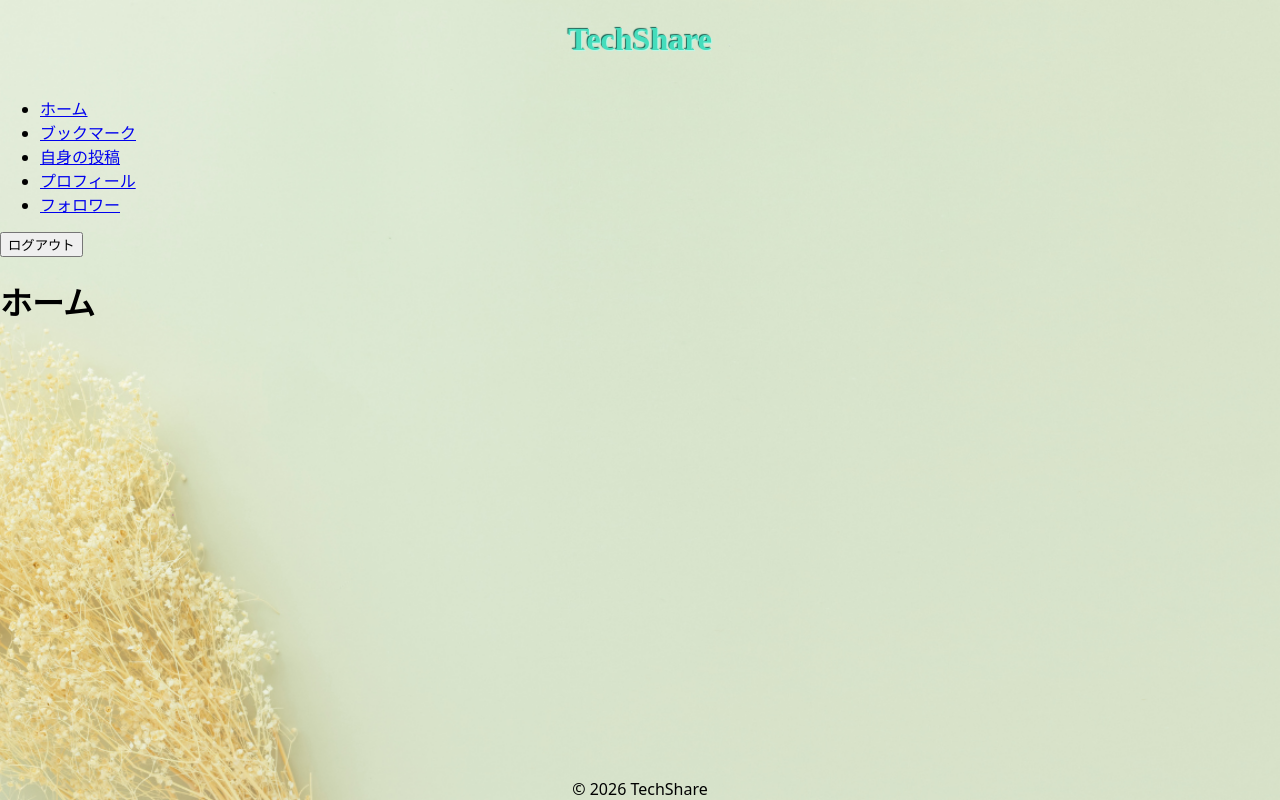
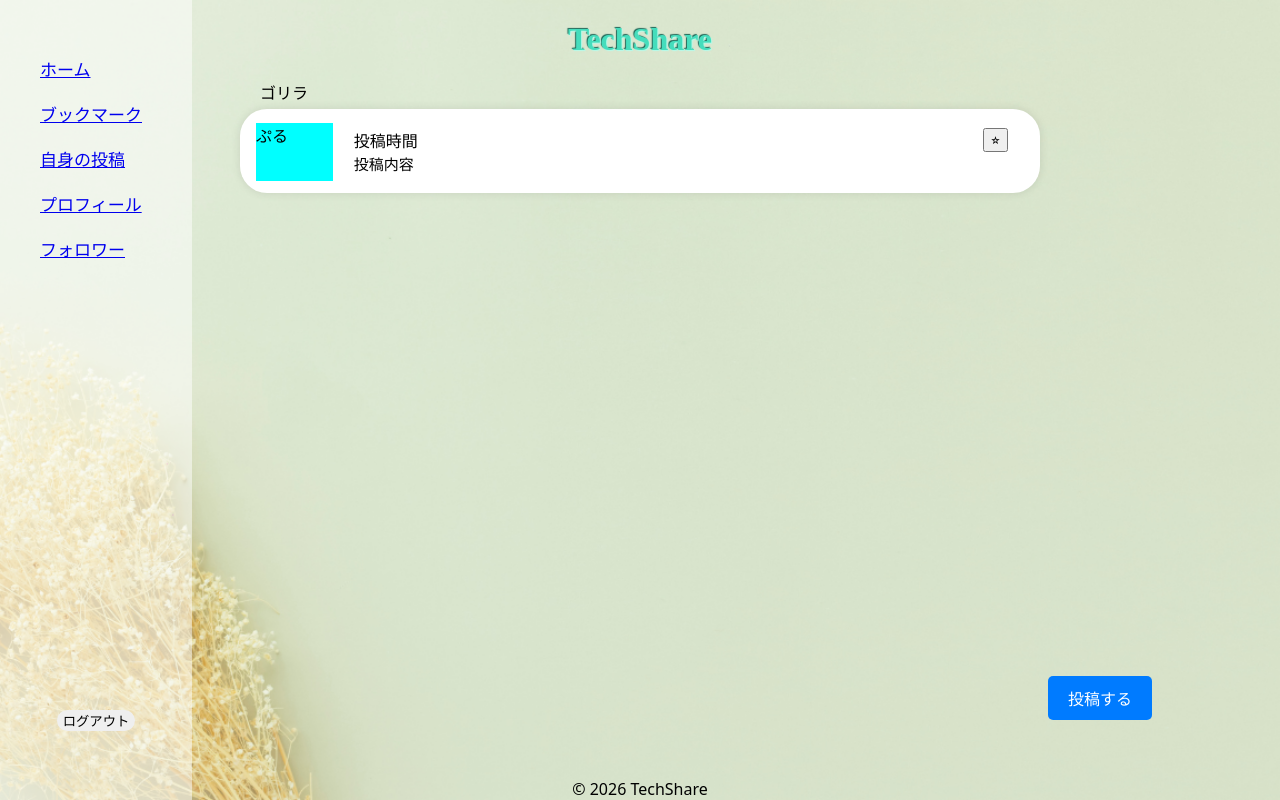
Before and after one commit to gorimax/hackathon_sns_f_team, a Flask app: template SNSApp/templates/post/posts.html in a window 1280 px wide. Run offline with Flask 2, Linux system fonts and the light colour scheme; the template is opened without the code that fills it, so the values that code supplies are empty; parts of the project's set-up code (start-up, migrations or seed data) failed here and were passed over; some libraries are stand-ins or nearby versions.

Commit message:
post.html

```diff
--- a/SNSApp/static/css/base.css
+++ b/SNSApp/static/css/base.css
@@ -3,18 +3,13 @@
 }
 
 body {
+    margin: 0 !important;
+    min-height: 100vh;
+    font-family: system-ui, -apple-system, BlinkMacSystemFont, 'Segoe UI', Roboto, Oxygen, Ubuntu, Cantarell, 'Open Sans', 'Helvetica Neue', sans-serif;
     background-image: url('../image/background.png');
     background-size: cover;
     background-position: center;
     background-repeat: no-repeat;
-    margin: 0 !important;
-    /* font-familyの中身変更する */
-    font-family: system-ui, -apple-system, BlinkMacSystemFont, 'Segoe UI', Roboto, Oxygen, Ubuntu, Cantarell, 'Open Sans', 'Helvetica Neue', sans-serif;
-    /* この設定でコンテンツが長ければ伸びるようになる */
-    min-height: 100vh;
-    /* color: var(--text-color); */
-    padding-bottom: 60px;
-    /* footerの高さと同じ分だけ空ける */
 }
 
 .logo {
@@ -53,5 +48,42 @@ footer {
     bottom: 0;
     width: 100%;
     height: 60px;
-    /* 必要であれば高さを固定 */
 }
+
+/* ハンバーガーメニュー */
+.menu-content {
+    display: flex;
+    flex-direction: column;
+    position: fixed;
+    top: 0;
+    left: 0;
+    width: 15%;
+    height: 100%;
+    background-color: rgba(255, 255, 255, 0.5);
+}
+
+/* menu内の要素（ログアウトボタン除く）全体の配置 */
+.menu {
+    display: flex;
+    flex-direction: column;
+    padding-top: 40px;
+    height: 80%;
+}
+
+.list {
+    display: flex;
+    flex-direction: column;
+    gap: 20px;
+    list-style: none;
+}
+
+li {
+    font-size: 17px;
+}
+
+.logout {
+    margin: auto;
+    border-radius: 30px;
+    border: 1px;
+    cursor: pointer;
+}
--- a/SNSApp/templates/base.html
+++ b/SNSApp/templates/base.html
@@ -11,11 +11,12 @@
 
 <body>
     {%include 'common/header.html'%}
+    <main>
     {% if request.path != "/login" and request.path != "/signup" %}
     {%include 'common/menu.html'%}
     {% endif %}
-    <main>
-        {%block content %}{% endblock %}
+
+    {%block content %}{% endblock %}
     </main>
     {%include 'common/footer.html'%}
 
--- a/SNSApp/templates/common/menu.html
+++ b/SNSApp/templates/common/menu.html
@@ -1,7 +1,7 @@
-<div class="menu">
-    <main class="menu-content">
+<div class="menu-content">
+    <aside class="menu">
         <nav>
-            <ul>
+            <ul class="list">
                 <!-- hrefの後ろは不確定 （相対パスで指定してる）-->
                 <li><a href="{{ url_for('posts')}}">ホーム</a></li>
                 <li><a href="{{ url_for('bookmark')}}">ブックマーク</a></li>
@@ -10,6 +10,6 @@
                 <li><a href="{{ url_for('followers')}}">フォロワー</a></li>
             </ul>
         </nav>
-    </main>
-    <button class="logoutbutton" onclick="location.href='../auth/login.html'">ログアウト</button>
+    </aside>
+    <button class="logout" onclick="location.href='../auth/login.html'">ログアウト</button>
 </div>
--- a/SNSApp/templates/post/posts.html
+++ b/SNSApp/templates/post/posts.html
@@ -3,9 +3,56 @@
 {% block title %}Login - TechShare{% endblock %}
 
 {% block page_css %}
-<link rel="stylesheet" href="{{ url_for('static', filename='css/auth.css') }}">
+<link rel="stylesheet" href="{{ url_for('static', filename='css/posts.css') }}">
 {% endblock %}
 
 {% block content %}
-<h1>ホーム</h1>
+<div class="page-post">
+    <main>
+        <section class="post-list">
+            <div class="post-whole">
+                <div class="name"><p>ゴリラ</p></div>
+                <div class="post-card">
+                    <div class="post-content">
+                        <div class="post-menu">
+                            <p>ぷる</p>
+                        </div>
+                        <div class="post-top">
+                            <div class="post-header">
+                                <div class="post-time"><p>投稿時間</p></div>
+                                <button type="submit">⭐︎</button>
+                            </div>
+                            <div class="post-body">
+                            <p>投稿内容</p>
+                            </div>
+                        </div>
+                    </div>
+                </div>
+            </div>
+        </section>
+        <section class="post-button">
+            <input type="checkbox" id="new-post" class="modal-toggle">
+
+            <!-- 投稿フォームを開くボタン (label) -->
+            <label for="new-post" class="open-btn">投稿する</label>
+
+            <!-- モーダルウィンドウ本体 -->
+            <div class="modal">
+                <!-- 背景（閉じるボタンの役割も兼ねる） -->
+                <label for="new-post" class="modal-overlay"></label>
+
+                <div class="modal-content">
+                    <h2>投稿フォーム</h2>
+                    <form>
+                        <input type="text" placeholder="タイトル" required>
+                        <textarea placeholder="内容を入力してください" rows="5"></textarea>
+                        <button type="submit">送信</button>
+                    </form>
+                    <!-- 閉じるボタン（×印） -->
+                    <label for="new-post" class="close-btn">&times;</label>
+                </div>
+            </div>
+        </section>
+    </main>
+</div>
 {% endblock %}
```
Also changed, not shown: SNSApp/static/css/menu.css (+15 -0 lines).
